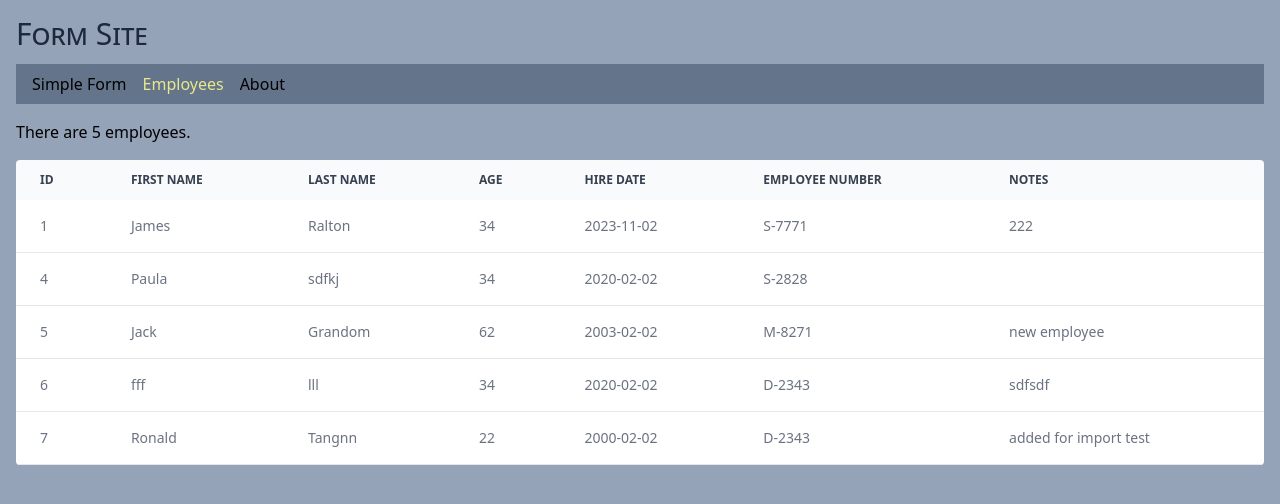
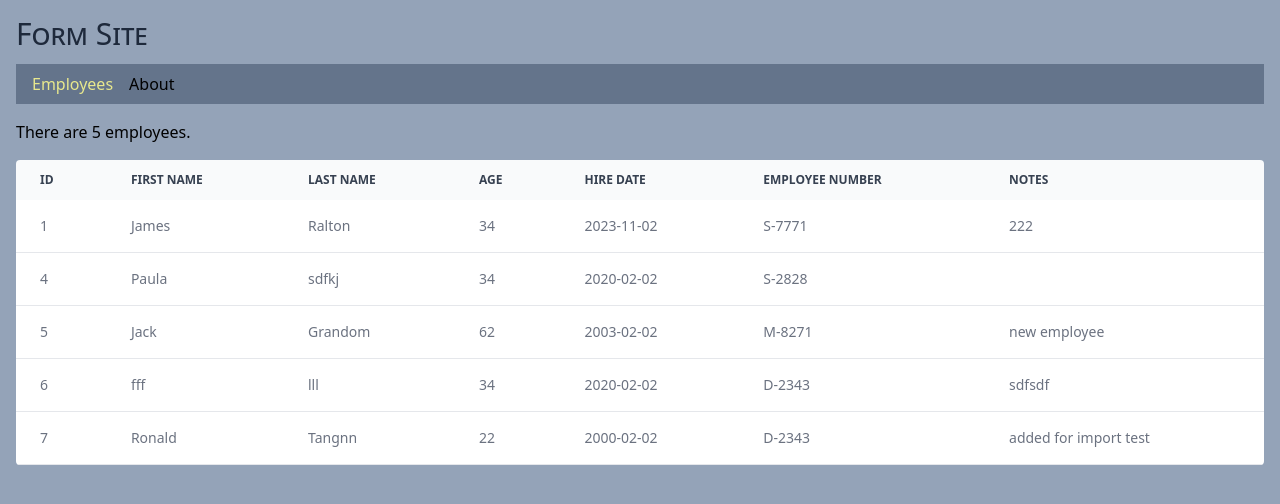
Before and after one commit to edwardtanguay/et873-vite-react-site-json-server, a React (Vite) app: page /employees in a window 1280 px wide. Shown: the top 504 px of the page. Built offline with nearby package versions, Linux system fonts and the light colour scheme.

Commit message:
hide simpleform from vercel

```diff
--- a/src/components/Nav.tsx
+++ b/src/components/Nav.tsx
@@ -1,9 +1,12 @@
 import { NavLink } from "react-router-dom";
+import * as config from '../config';
 
 export const Nav = () => {
 	return <nav>
 		<ul className="flex gap-4 bg-slate-500 px-4 py-2 content">
+			{config.environment === 'development' && (
 			<li><NavLink to="/simple-form">Simple Form</NavLink></li>
+			)}
 			<li><NavLink to="/employees">Employees</NavLink></li>
 			<li><NavLink to="/about">About</NavLink></li>
 		</ul>
--- a/src/main.tsx
+++ b/src/main.tsx
@@ -6,6 +6,7 @@ import { PageSimpleForm } from "./pages/PageSimpleForm.tsx";
 import { PageAbout } from "./pages/PageAbout.tsx";
 import { Page404 } from "./pages/Page404.tsx";
 import { PageEmployees } from "./pages/PageEmployees.tsx";
+import * as config from './config';
 
 const router = createBrowserRouter([
 	{
@@ -15,7 +16,7 @@ const router = createBrowserRouter([
 		children: [
 			{
 				path: "/simple-form",
-				element: <PageSimpleForm />
+				element: config.environment === 'development' ? <PageSimpleForm /> : <Navigate to="/employees" replace />
 			},
 			{
 				path: "/employees",
--- a/src/pages/PageSimpleForm.tsx
+++ b/src/pages/PageSimpleForm.tsx
@@ -3,8 +3,6 @@ import { FormEvent } from "react";
 import axios from "axios";
 import { useNavigate } from "react-router-dom";
 import { IFrontendEmployee } from "../interfaces";
-import * as config from '../config';
-
 
 export const PageSimpleForm = () => {
 	const navigate = useNavigate();
@@ -41,7 +39,6 @@ export const PageSimpleForm = () => {
 	};
 	return (
 		<form onSubmit={handleFormSubmit} encType="multipart/form-data">
-			environment = [{config.environment}]
 			<fieldset className="border border-slate-500 p-4 rounded">
 				<legend>New Employee</legend>
 
```
